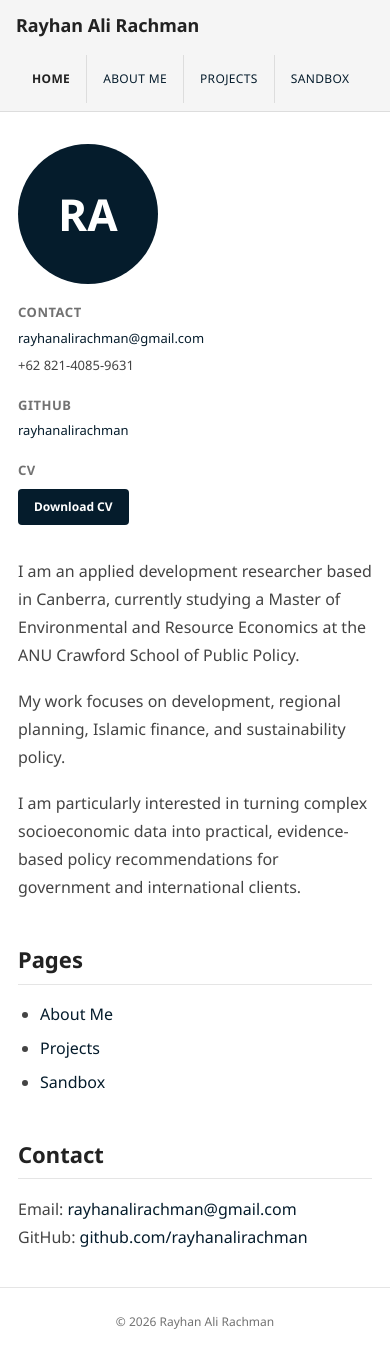
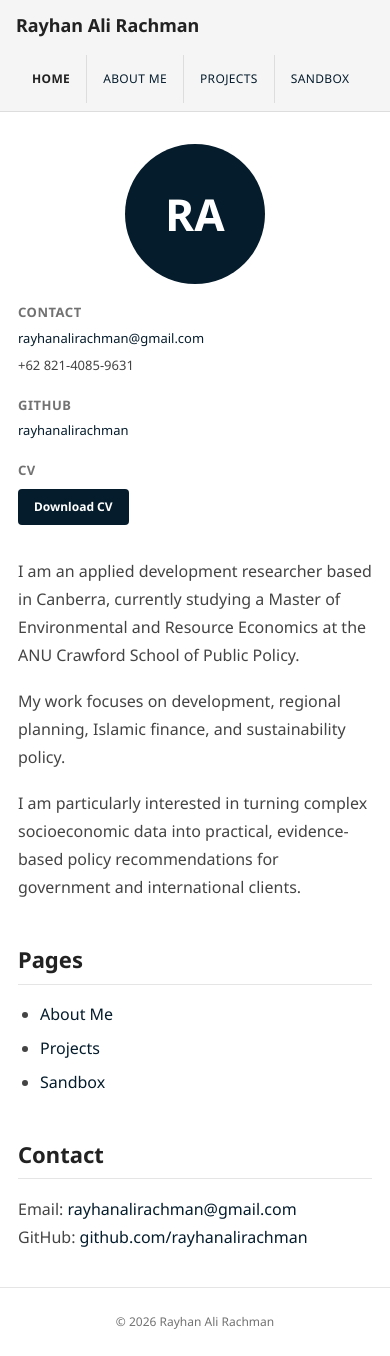
Before and after one commit to rayhanalirachman/rayhanalirachman.github.io, a Jekyll site: the page built from index.md, in a window 390 px wide and 1356 px high. Built offline with Jekyll 4.4.1, drawn with Linux system fonts in a browser that asks for light colours.

Commit message:
Center avatar photo on mobile

```diff
--- a/assets/css/style.css
+++ b/assets/css/style.css
@@ -168,6 +168,7 @@ footer.site-footer {
 @media screen and (max-width: 780px) {
   .wrapper { flex-direction: column; padding: 32px 18px 18px; gap: 32px; }
   aside.sidebar { width: 100%; flex: none; position: static; }
+  .avatar { margin-left: auto; margin-right: auto; }
   main { max-width: 100%; }
   .nav-container { flex-direction: column; align-items: flex-start; gap: 4px; }
 }
```
